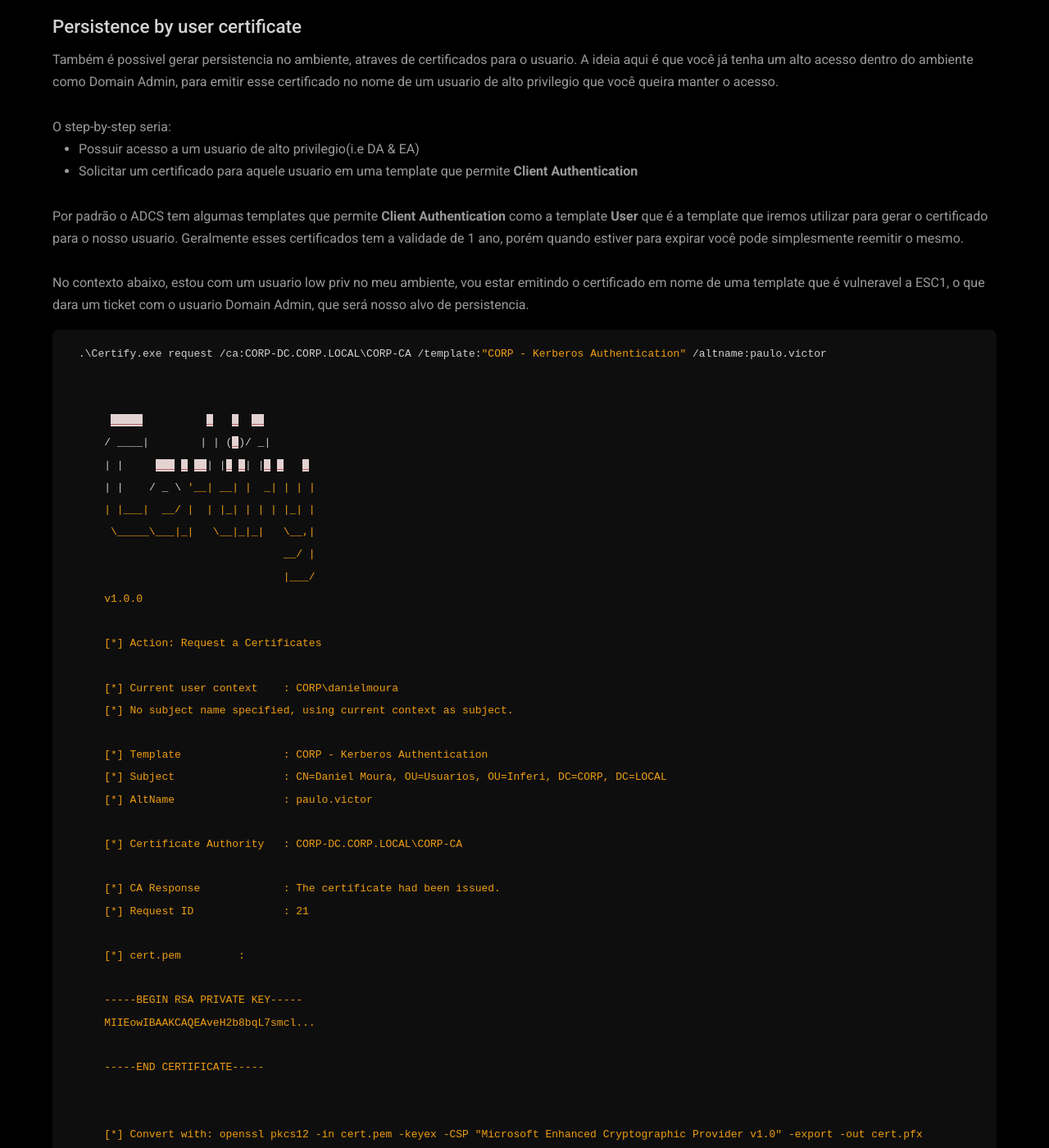
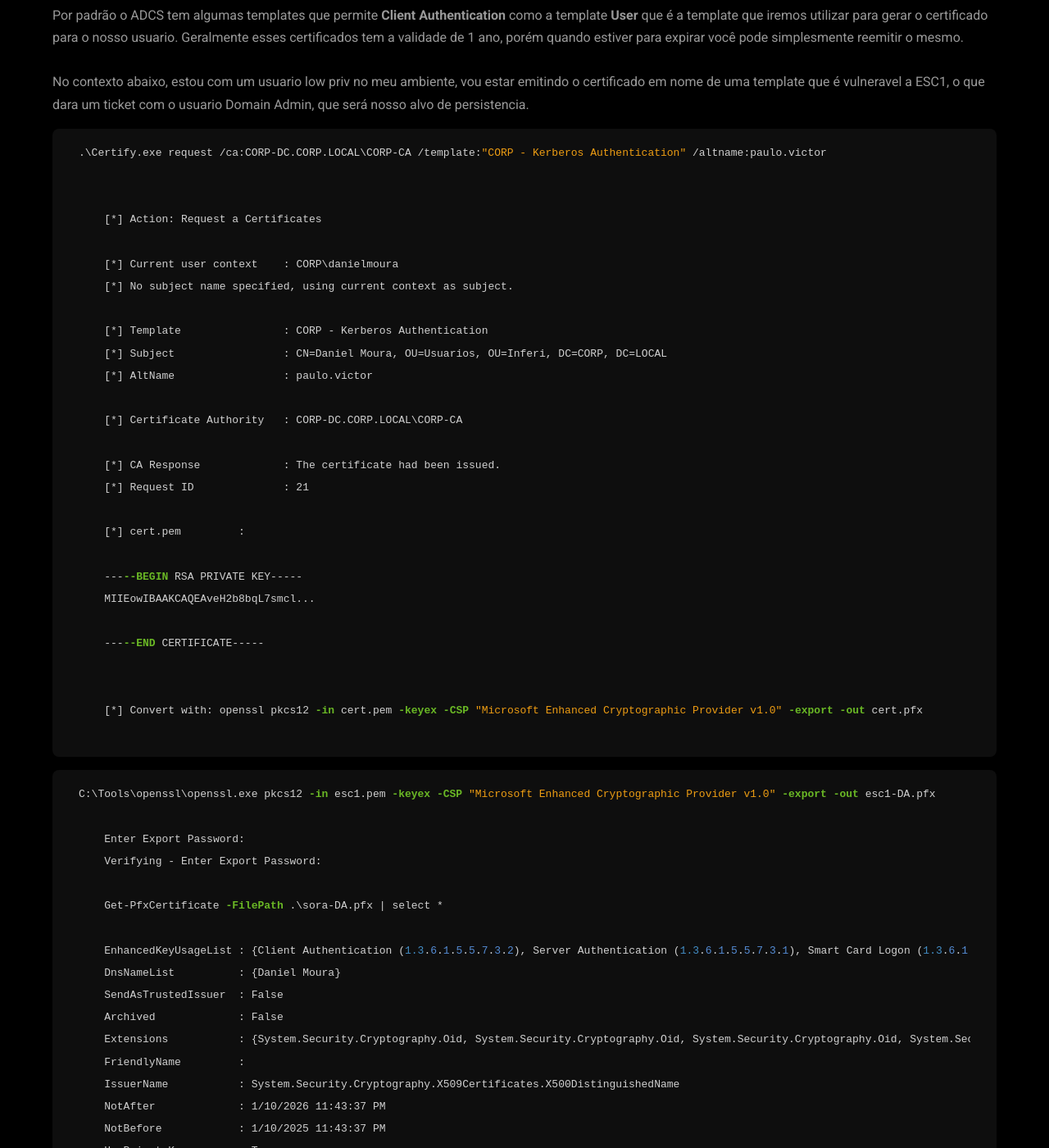
Before and after one commit to inferigang/inferigang.github.io, a Jekyll site: the page built from _posts/2025-01-11-adcs.md, in a window 1280 px wide and 1400 px high, scrolled down 2669 px. Shown: the whole window at 82% size. Built offline with Jekyll 4.4.1, drawn with Linux system fonts in a browser that asks for light colours; some web fonts are replaced; comment, search, counter and statistics services are not loaded; some of the changed text lies outside the part shown.

Commit message:
fix:remove ascii

````diff
--- a/_posts/2025-01-11-adcs.md
+++ b/_posts/2025-01-11-adcs.md
@@ -121,16 +112,6 @@
 ```powershell
 .\Certify.exe request /ca:CORP-DC.CORP.LOCAL\CORP-CA /template:"CORP - Kerberos Authentication" /altname:paulo.victor
 
-
-     _____          _   _  __
-    / ____|        | | (_)/ _|
-    | |     ___ _ __| |_ _| |_ _   _
-    | |    / _ \ '__| __| |  _| | | |
-    | |___|  __/ |  | |_| | | | |_| |
-     \_____\___|_|   \__|_|_|   \__,|
-                                __/ |
-                                |___/
-    v1.0.0
 
     [*] Action: Request a Certificates
 
@@ -216,15 +197,6 @@
 ```powershell
 .\Certify.exe request /ca:CORP-DC.CORP.LOCAL\CORP-CA /template:"Machine" /machine
 
-   _____          _   _  __
-  / ____|        | | (_)/ _|
- | |     ___ _ __| |_ _| |_ _   _
- | |    / _ \ '__| __| |  _| | | |
- | |___|  __/ |  | |_| | | | |_| |
-  \_____\___|_|   \__|_|_|  \__, |
-                             __/ |
-                            |___./
-  v1.0.0
 
 [*] Action: Request a Certificates
 
````
Also changed, not shown: other parts of _posts/2025-01-11-adcs.md (+0 -17 lines).
